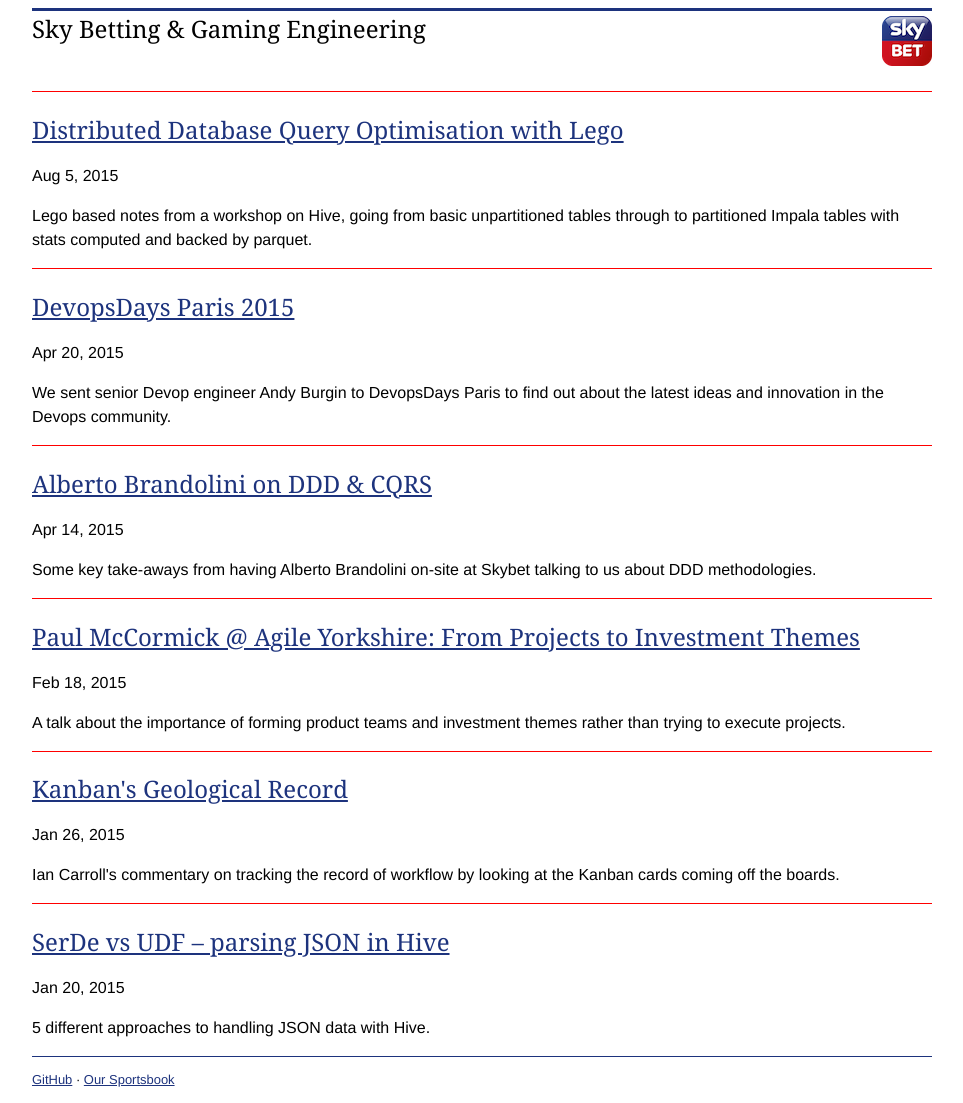
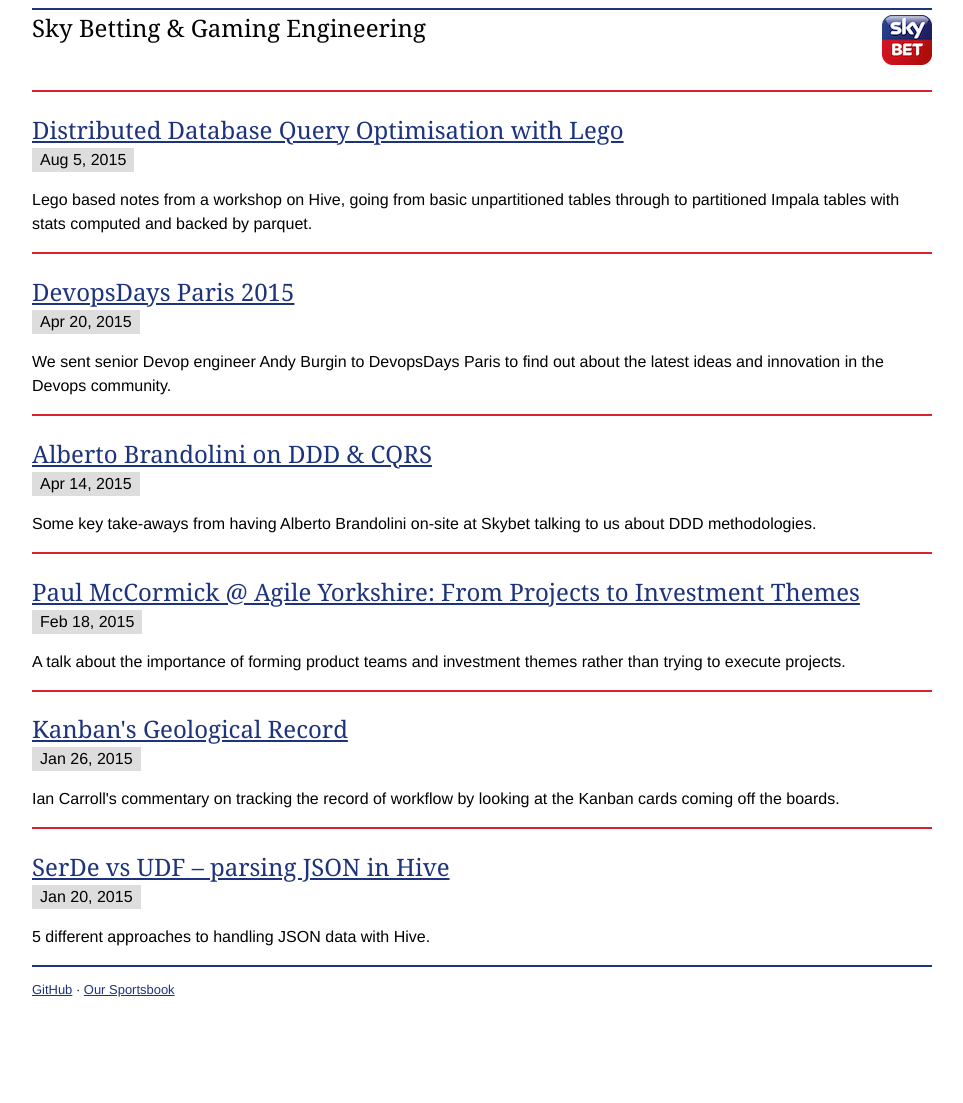
Before and after one commit to skybet/skybet.github.io, a Jekyll site: the page built from index.html, in a window 1280 px wide. Shown: the whole page, without its empty margins (158-1121 px from the left). Built offline with Jekyll 4.4.1, drawn with Linux system fonts in a browser that asks for light colours; after the commit the page ends 1013 px from its top, so only the background shows below that.

Commit message:
Style changes around post dates

```diff
--- a/_layouts/post.html
+++ b/_layouts/post.html
@@ -10,7 +10,7 @@
 <article>
  <p><a href="/">&lt; index</a></p>
  <h1>{{ page.title }}</h1>
- <p>{{ page.date | date: "%b %-d, %Y" }} · {{ minutes }} minute read</p>
+ <p class="time"><time datetime="{{ post.date | date: "%Y-%m-%d" }}">{{ page.date | date: "%b %-d, %Y" }}</time> · {{ minutes }} minute read</p>
  {{ content }}
 </article>
 
--- a/css/basic.css
+++ b/css/basic.css
@@ -14,7 +14,7 @@
  margin:0.5em 0;
 }
 section.post {
- border-top:1px solid red;
+ border-top:2px solid #d92231;
 }
 a {
  color:#1d337d;
@@ -25,11 +25,19 @@
  display:inline-block;
 }
 footer {
- border-top:1px solid #1d337d;
+ border-top:2px solid #1d337d;
  font-size:81%;
 }
 p {
  margin:1em 0;
+}
+p.time {
+ margin-top:0;
+}
+p.time time {
+ display:inline-block;
+ background-color:#ddd;
+ padding:0 0.5em;
 }
 h1,h2 {
  font-family:Georgia,"Times New Roman",Times,serif;
@@ -37,7 +45,7 @@
 }
 h1 {
  margin-top:0;
- border-top:3px solid #1d337d;
+ border-top:2px solid #1d337d;
  background: url(../images/logo.png) right center no-repeat;
  min-height:60px;
  padding-right:50px;
--- a/index.html
+++ b/index.html
@@ -6,7 +6,7 @@
 {% for post in site.posts %}
 <section class=post>
  <h2><a href="{{ post.url }}">{{ post.title }}</a></h2>
- <p>{{ post.date | date: "%b %-d, %Y" }}</p>
+ <p class=time><time datetime="{{ post.date | date: "%Y-%m-%d" }}">{{ post.date | date: "%b %-d, %Y" }}</time></p>
  <p>{{ post.summary }}</p>
 </section>
 {% endfor %}
```
